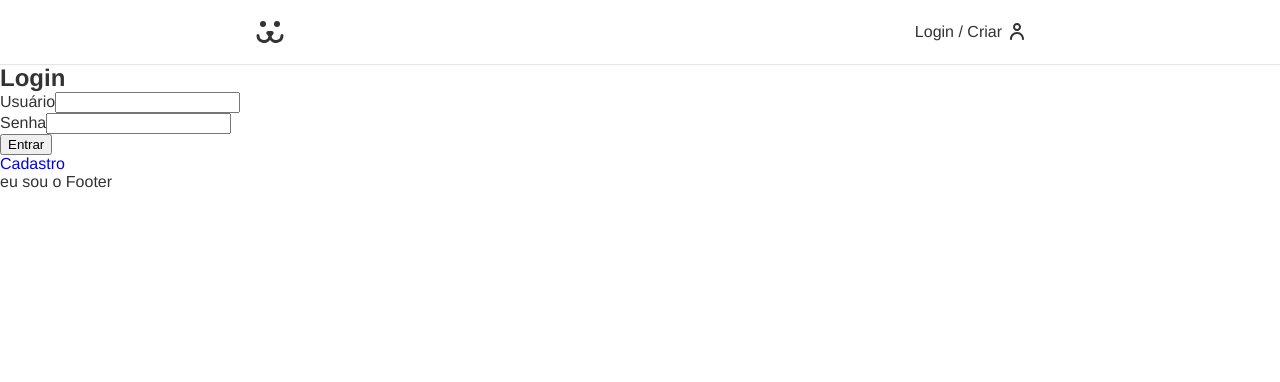
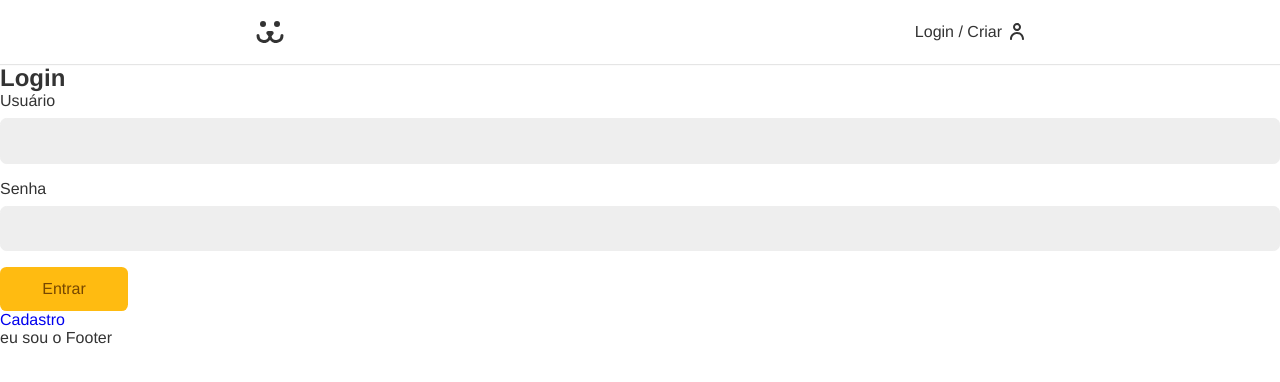
Before and after one commit to alequissandrara/Dogs, a React (Vite) app: page /login in a window 1280 px wide. Shown: the top 382 px of the page. Built offline with nearby package versions, Linux system fonts and the light colour scheme.

Commit message:
Configurando acesso do usuário e validate token

```diff
--- a/src/App.jsx
+++ b/src/App.jsx
@@ -5,17 +5,20 @@ import Footer from "./Componentes/Footer";
 import { BrowserRouter, Route, Routes } from "react-router-dom";
 import Home from "./Componentes/Home";
 import Login from "./Componentes/Login/Login";
+import { UserStorage } from "./UserContext";
 
 const App = () => {
   return (
     <div>
       <BrowserRouter>
+        <UserStorage>
           <Header />
           <Routes>
             <Route path="/" element={<Home />} />
             <Route path="/login/*" element={<Login />} />
           </Routes>
           <Footer />
+        </UserStorage>
       </BrowserRouter>
     </div>
   );
--- a/src/Componentes/Forms/Button.jsx
+++ b/src/Componentes/Forms/Button.jsx
@@ -1,8 +1,12 @@
 import React from "react";
 import styles from "../Forms/Button.module.css";
 
-const Button = ({ children }) => {
-  return <button className={styles.button}>{children}</button>;
+const Button = ({ children, ...props }) => {
+  return (
+    <button {...props} className={styles.button}>
+      {children}
+    </button>
+  );
 };
 
 export default Button;
--- a/src/Componentes/Forms/Button.module.css
+++ b/src/Componentes/Forms/Button.module.css
@@ -0,0 +1,24 @@
+.button {
+  font-size: 1rem;
+  font-family: var(--type-first);
+  cursor: pointer;
+  border: none;
+  border-radius: 0.4rem;
+  background: #fb1;
+  color: #764701;
+  min-width: 8rem;
+  padding: 0.8rem 1.2rem;
+  box-sizing: border-box;
+  transition: 1s;
+}
+
+.button:hover,
+.button:focus {
+  outline: none;
+  box-shadow: 0 0 0 3px #fea, 0 0 0 4px #fb1;
+}
+
+.button:disabled {
+  opacity: 0.5;
+  cursor: wait;
+}
--- a/src/Componentes/Forms/Input.jsx
+++ b/src/Componentes/Forms/Input.jsx
@@ -1,11 +1,22 @@
 import React from "react";
 import styles from "./Input.module.css";
 
-const Input = ({ label, type, name }) => {
+const Input = ({ label, type, name, value, onChange, error, onBlur }) => {
   return (
-    <div>
-      <label htmlFor={name}>{label}</label>
-      <input id={name} name={name} className={styles.input} type={type} />
+    <div className={styles.wrapper}>
+      <label htmlFor={name} className={styles.label}>
+        {label}
+      </label>
+      <input
+        id={name}
+        name={name}
+        className={styles.input}
+        type={type}
+        value={value}
+        onChange={onChange}
+        onBlur={onBlur}
+      />
+      {error && <p className={styles.error}>{error}</p>}
     </div>
   );
 };
--- a/src/Componentes/Forms/Input.module.css
+++ b/src/Componentes/Forms/Input.module.css
@@ -0,0 +1,33 @@
+.wrapper {
+  margin-bottom: 1rem;
+}
+
+.input {
+  border: 1px solid #eee;
+  display: block;
+  width: 100%;
+  font-size: 1rem;
+  padding: 0.8rem;
+  border-radius: 0.4rem;
+  background: #eee;
+  transition: 0.1s;
+}
+.input:focus,
+.input:hover {
+  outline: none;
+  border-color: #fb1;
+  background: #ffffff;
+  box-shadow: 0 0 0 3px #fea;
+}
+
+.label {
+  display: block;
+  font-size: 1;
+  padding-bottom: 0.5rem;
+}
+
+.error {
+  color: #f31;
+  font-size: 0.85rem;
+  margin-top: 0.25rem;
+}
--- a/src/Componentes/Header.jsx
+++ b/src/Componentes/Header.jsx
@@ -2,18 +2,27 @@ import React from "react";
 import styles from "./Header.module.css";
 import { Link } from "react-router-dom";
 import dogsSvg from "../Assets/dogs.svg";
+import { UserContext } from "../UserContext";
 
 const Header = () => {
+  const { data, userLogout } = React.useContext(UserContext);
+
   return (
     <header className={styles.header}>
       <nav className={`${styles.nav} container`}>
         <Link className={styles.logo} to="/" aria-label="Dogs logo - Home">
           <img src={dogsSvg} alt="Dogs" />
         </Link>
-        <Link className={styles.login} to="/login">
-          {" "}
-          Login / Criar
-        </Link>
+        {data ? (
+          <Link className={styles.login} to="/conta">
+            {data.nome}
+            <button onClick={userLogout}>Sair</button>
+          </Link>
+        ) : (
+          <Link className={styles.login} to="/login">
+            Login / Criar
+          </Link>
+        )}
       </nav>
     </header>
   );
--- a/src/Componentes/Login/Login.jsx
+++ b/src/Componentes/Login/Login.jsx
@@ -1,11 +1,15 @@
-import React from "react";
-import { Route, Routes } from "react-router-dom";
+import React, { useContext } from "react";
+import { Navigate, Route, Routes } from "react-router-dom";
 import LoginForm from "./LoginForm";
 import LoginCreate from "./LoginCreate";
 import LoginPasswordLost from "./LoginPasswordLost";
 import LoginPasswordReset from "./LoginPasswordReset";
+import { UserContext } from "../../UserContext";
 
 const Login = () => {
+  const { login } = React.useContext(UserContext);
+
+  if (login === true) return <Navigate to="/conta" />;
   return (
     <div>
       <Routes>
--- a/src/Componentes/Login/LoginForm.jsx
+++ b/src/Componentes/Login/LoginForm.jsx
@@ -2,36 +2,36 @@ import React from "react";
 import { Link } from "react-router-dom";
 import Input from "../Forms/Input";
 import Button from "../Forms/Button";
+import useForm from "../../Hooks/useForms";
+import { UserContext } from "../../UserContext";
 
 const LoginForm = () => {
-  const [username, setUsername] = React.useState("");
-  const [password, setPassword] = React.useState("");
+  const username = useForm();
+  const password = useForm();
 
-  function handleSubmit(event) {
+  const { userLogin, error, loading } = React.useContext(UserContext);
+
+  async function handleSubmit(event) {
     event.preventDefault();
-    fetch("https://dogsapi.origamid.dev/json/jwt-auth/v1token", {
-      method: "POST",
-      headers: {
-        "Content-Type": "application/json",
-      },
-      body: JSON.stringify({ username, password }),
-    })
-      .then((response) => {
-        console.log(response);
-        return response.json();
-      })
-      .then((json) => {
-        console.log(json);
-      });
+
+    if (username.validate() && password.validate()) {
+      userLogin(username.value, password.value);
+    }
   }
 
   return (
     <section>
       <h1>Login</h1>
       <form action="" onSubmit={handleSubmit}>
-        <Input label="Usuário" type="text" name="username" />
-        <Input label="Senha" type="password" name="password" />
-        <Button>Entrar</Button>
+        <Input label="Usuário" type="text" name="username" {...username} />
+        <Input label="Senha" type="password" name="password" {...password} />
+        {loading ? (
+          <Button disabled>Carregando...</Button>
+        ) : (
+          <Button>Entrar</Button>
+        )}
+
+        {error && <p>{error}</p>}
       </form>
       <Link to="/login/criar">Cadastro</Link>
     </section>
--- /dev/null
+++ b/src/Hooks/useForms.jsx
@@ -0,0 +1,53 @@
+import React from "react";
+
+const types = {
+  email: {
+    regex:
+      /^(([^<>()[\]\\.,;:\s@"]+(\.[^<>()[\]\\.,;:\s@"]+)*)|(".+"))@((\[[0-9]{1,3}\.[0-9]{1,3}\.[0-9]{1,3}\.[0-9]{1,3}\])|(([a-zA-Z\-0-9]+\.)+[a-zA-Z]{2,}))$/,
+    message: "Preencha um email válido",
+  },
+  /* password: {
+    regex: /^(?=.*\d)(?=.*[a-z])(?=.*[A-Z])[0-9a-zA-Z]{8,}$/,
+    message:
+      'A senha precisa ter 1 caracter maíusculo, 1 minúsculo e 1 digito. Com no mínimo 8 caracteres.',
+  },
+  number: {
+    regex: /^\d+$/,
+    message: 'Utilize números apenas.',
+  },*/
+};
+
+const useForm = (type) => {
+  const [value, setValue] = React.useState("");
+  const [error, setError] = React.useState(null);
+
+  function validate(value) {
+    if (type === false) return true;
+    if (value.length === 0) {
+      setError("Preencha um valor.");
+      return false;
+    } else if (types[type] && !types[type].regex.test(value)) {
+      setError(types[type].message);
+      return false;
+    } else {
+      setError(null);
+      return true;
+    }
+  }
+
+  function onChange({ target }) {
+    if (error) validate(target.value);
+    setValue(target.value);
+  }
+
+  return {
+    value,
+    setValue,
+    onChange,
+    error,
+    validate: () => validate(value),
+    onBlur: () => validate(value),
+  };
+};
+
+export default useForm;
--- /dev/null
+++ b/src/UserContext.jsx
@@ -0,0 +1,79 @@
+import React from "react";
+import { TOKEN_POST, TOKEN_VALIDATE_POST, USER_GET } from "./api";
+import { useNavigate } from "react-router-dom";
+
+export const UserContext = React.createContext();
+
+export const UserStorage = ({ children }) => {
+  const [data, setData] = React.useState(null);
+  const [login, setLogin] = React.useState(null);
+  const [loading, setLoading] = React.useState(false);
+  const [error, setError] = React.useState(null);
+  const navigate = useNavigate();
+
+  const userLogout = React.useCallback(async function () {
+    setData(null);
+    setError(null);
+    setLoading(false);
+    setLogin(false);
+    window.localStorage.removeItem("token");
+  }, []);
+
+  async function getUser(token) {
+    const { url, options } = USER_GET(token);
+    const response = await fetch(url, options);
+    const json = await response.json();
+    setData(json);
+    setLogin(true);
+  }
+
+  async function userLogin(username, password) {
+    try {
+      setError(null);
+      setLoading(true);
+      const { url, options } = TOKEN_POST({ username, password });
+      const tokenRes = await fetch(url, options);
+      if (!tokenRes.ok) throw new Error(`Error: ${tokenRes.statusText}`);
+      const { token } = await tokenRes.json();
+      window.localStorage.setItem("token", token);
+      await getUser(token);
+      navigate("/conta");
+    } catch (err) {
+      setError(err.message);
+      setLogin(false);
+    } finally {
+      setLoading(false);
+    }
+  }
+
+  React.useEffect(() => {
+    async function autoLogin() {
+      const token = window.localStorage.getItem("token");
+      if (token) {
+        try {
+          setError(null);
+          setLoading(true);
+          const { url, options } = TOKEN_VALIDATE_POST(token);
+          const response = await fetch(url, options);
+          if (!response.ok) throw new Error("Token inválido");
+          await getUser(token);
+        } catch (err) {
+          userLogout();
+        } finally {
+          setLoading(false);
+        }
+      } else {
+        setLogin(false);
+      }
+    }
+    autoLogin();
+  }, [userLogout]);
+
+  return (
+    <UserContext.Provider
+      value={{ userLogin, userLogout, data, error, loading, login }}
+    >
+      {children}
+    </UserContext.Provider>
+  );
+};
--- /dev/null
+++ b/src/api.jsx
@@ -0,0 +1,38 @@
+export const API_URL = "https://dogsapi.origamid.dev/json";
+
+export function TOKEN_POST(body) {
+  return {
+    url: API_URL + "/jwt-auth/v1/token",
+    options: {
+      method: "POST",
+      headers: {
+        "Content-Type": "application/json",
+      },
+      body: JSON.stringify(body),
+    },
+  };
+}
+
+export function USER_GET(token) {
+  return {
+    url: API_URL + "/api/user",
+    options: {
+      method: "GET",
+      headers: {
+        Authorization: "Bearer" + token,
+      },
+    },
+  };
+}
+
+export function TOKEN_VALIDATE_POST(token) {
+  return {
+    url: API_URL + "/jwt-auth/v1/token/validate",
+    options: {
+      method: "POST",
+      headers: {
+        Authorization: "Bearer" + token,
+      },
+    },
+  };
+}
```
Lines whose indentation alone changed are shown as unchanged.
